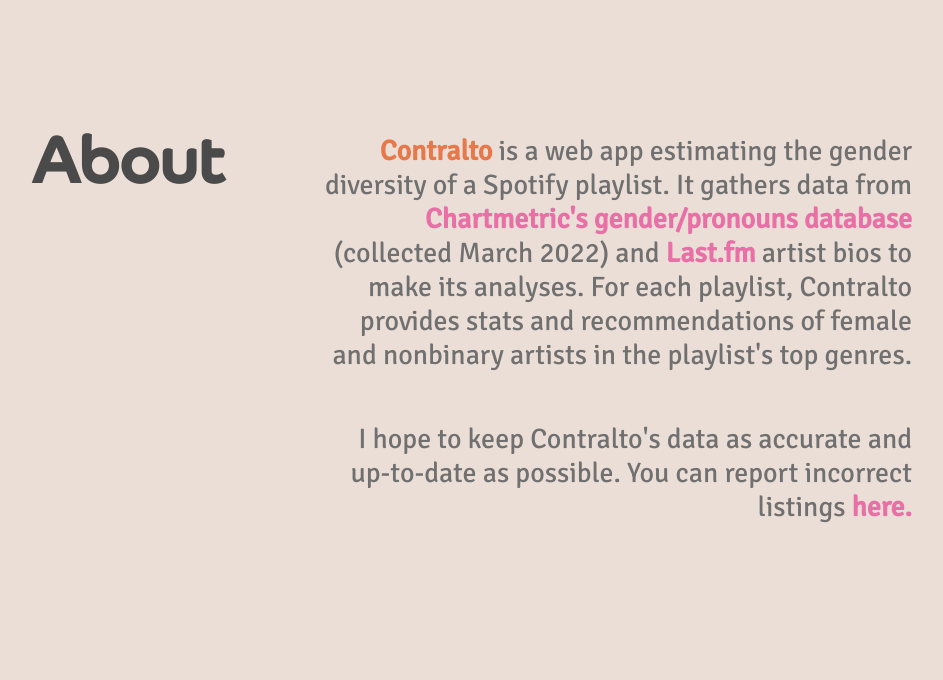
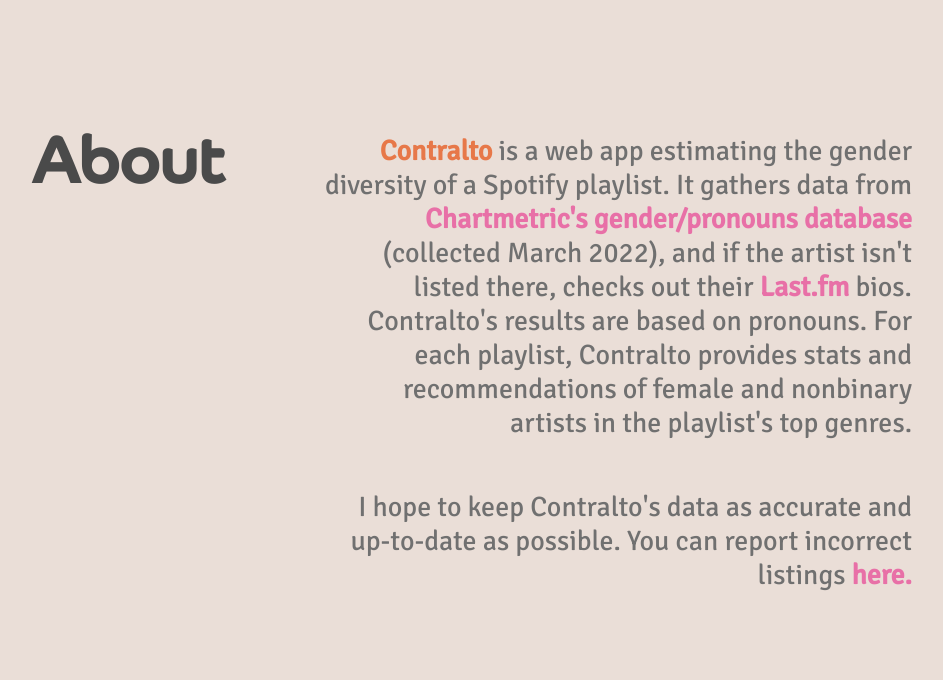
Before and after one commit to caroldinh/contralto, a Flask app: page / in a window 1280 px wide. Shown: the part 826-1506 px from the top of the page, without its empty margins (168-1111 px from the left). Run offline with Flask 2, Linux system fonts and the light colour scheme; some libraries are stand-ins or nearby versions.

Commit message:
update home

```diff
--- a/templates/index.html
+++ b/templates/index.html
@@ -47,7 +47,7 @@
   <div class="body-section section-text-right">
     <h1>About</h1>
     <div id="home-text">
-      <p><strong class="orange">Contralto</strong> is a web app estimating the gender diversity of a Spotify playlist. It gathers data from <a href="https://makemusicequal.chartmetric.com/pronoun-gender-database" target="_blank">Chartmetric's gender/pronouns database</a> (collected March 2022) and <a href="https://www.last.fm/" target="_blank">Last.fm</a> artist bios to make its analyses. For each playlist, Contralto provides stats and recommendations of female and nonbinary artists in the playlist's top genres.</p>
+      <p><strong class="orange">Contralto</strong> is a web app estimating the gender diversity of a Spotify playlist. It gathers data from <a href="https://makemusicequal.chartmetric.com/pronoun-gender-database" target="_blank">Chartmetric's gender/pronouns database</a> (collected March 2022), and if the artist isn't listed there, checks out their <a href="https://www.last.fm/" target="_blank">Last.fm</a> bios. Contralto's results are based on pronouns. For each playlist, Contralto provides stats and recommendations of female and nonbinary artists in the playlist's top genres.</p>
       <br>
       <p>I hope to keep Contralto's data as accurate and up-to-date as possible. You can report incorrect listings <a href="https://docs.google.com/forms/d/e/1FAIpQLScEvshN_EOWUXPZccR2kVrRhKx6Iz9TAlWZJKXR9Z0GQxT3wQ/viewform?usp=sf_link" target="_blank">here.</a></p>
       <!--
```
